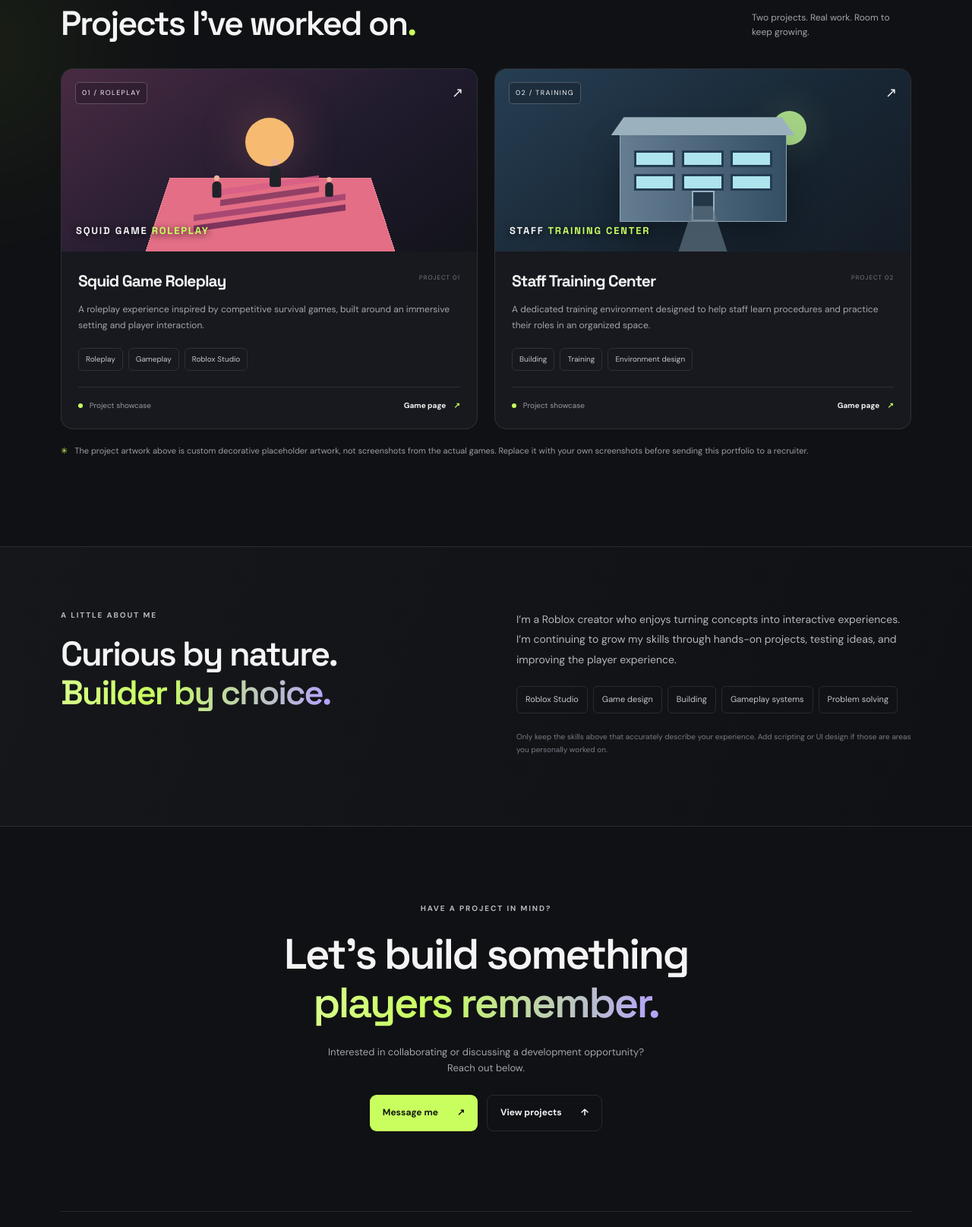
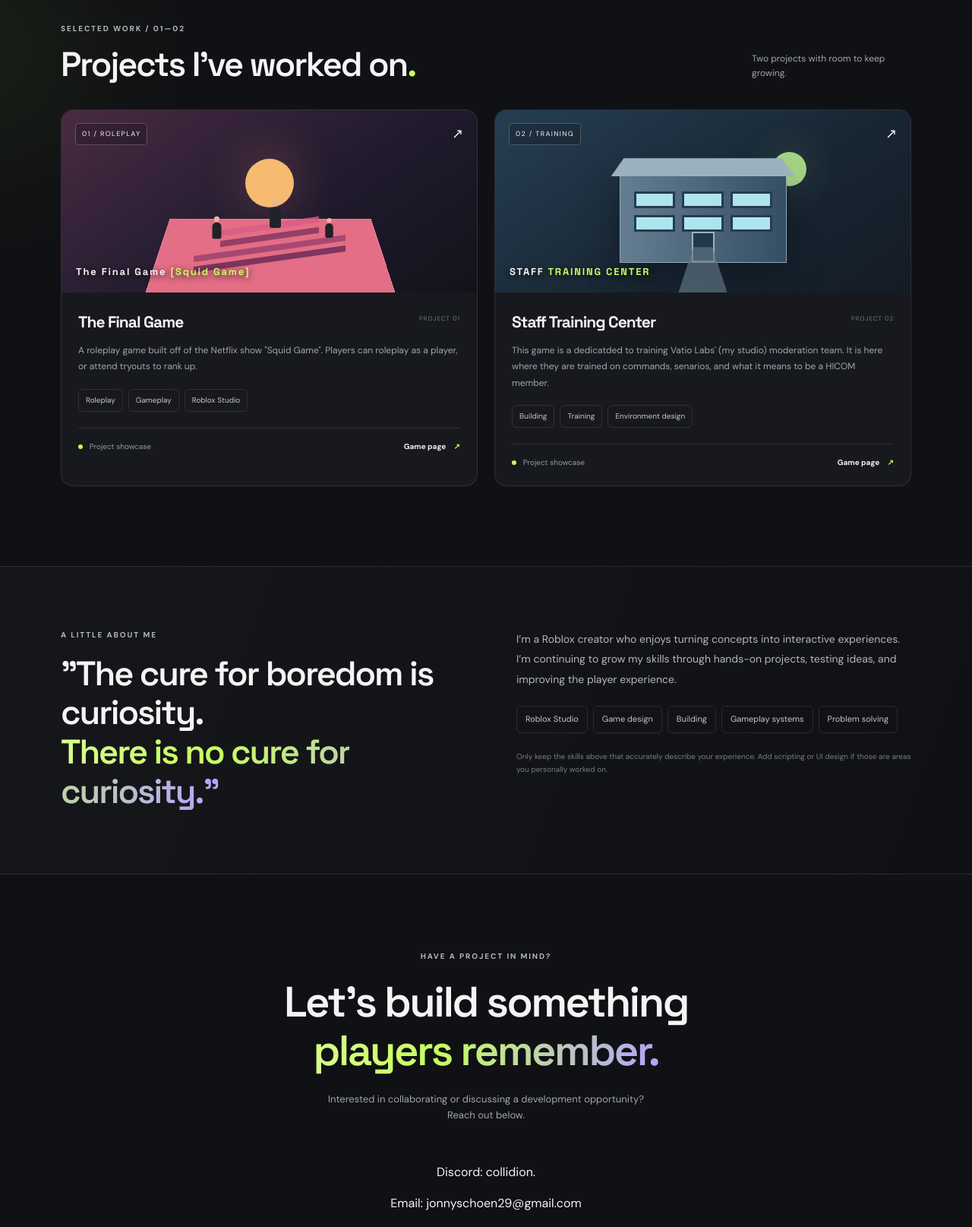
Before and after one commit to rentora-usa/gameportfolio, a plain HTML site: page index.html in a window 1280 px wide. Shown: the part 747-2362 px from the top of the page at 76% size. Drawn offline with Linux system fonts and the light colour scheme.

Commit message:
Refactor text content in index.html
Updated various text elements for consistency and clarity, including brand name and project descriptions.

```diff
--- a/index.html
+++ b/index.html
@@ -14,7 +14,7 @@
 <body>
   <div class="ambient ambient-one"></div><div class="ambient ambient-two"></div>
   <header class="nav wrap">
-    <a class="brand" href="#home" aria-label="Home"><span class="brand-mark">C</span><span data-name>Collidon</span><span class="availability"><i></i> Portfolio</span></a>
+    <a class="brand" href="#home" aria-label="Home"><span class="brand-mark">C</span><span data-name>Collidion</span><span class="availability"><i></i> Portfolio</span></a>
     <button class="menu-toggle" aria-label="Open menu" aria-expanded="false">☰</button>
     <nav class="nav-links">
       <a href="#projects">Projects</a><a href="#about">About</a><a href="#contact" class="nav-cta">Contact <span>↗</span></a>
@@ -24,9 +24,9 @@
   <main>
     <section class="hero wrap" id="home">
       <div class="hero-copy">
-        <p class="eyebrow"><span class="eyebrow-line"></span> COLLIDION's DEVELOPER PORTFOLIO</p>
+        <p class="eyebrow"><span class="eyebrow-line"></span> COLLIDION'S DEVELOPER PORTFOLIO</p>
         <h1>I turn ideas into<br><span class="gradient-text">playable worlds.</span></h1>
-        <p class="hero-desc">I create Roblox experiences, experiment with gameplay systems, and build spaces where players can connect and play.</p>
+        <p class="hero-desc">I make Roblox games that allows players to learn, connect, and grow. The Final Game is my major game - which is still in the development phase - however it has been entirely built and scripted soley by me.</p>
         <div class="hero-actions">
           <a class="button button-primary" href="#projects">Explore my work <span>↓</span></a>
           <a class="button button-ghost" href="#contact">Get in touch <span>↗</span></a>
@@ -44,18 +44,18 @@
     <section class="section wrap" id="projects">
       <div class="section-heading">
         <div><p class="eyebrow">SELECTED WORK / 01—02</p><h2>Projects I’ve worked on<span class="accent">.</span></h2></div>
-        <p class="section-note">Two projects. Real work. Room to keep growing.</p>
+        <p class="section-note">Two projects with room to keep growing.</p>
       </div>
       <div class="project-grid">
         <article class="project-card">
           <div class="project-visual squid-visual">
             <div class="visual-top"><span class="visual-tag">01 / ROLEPLAY</span><span class="visual-symbol">↗</span></div>
             <div class="squid-scene"><div class="squid-sun"></div><div class="squid-platform p1"></div><div class="squid-platform p2"></div><div class="squid-person person-a"></div><div class="squid-person person-b"></div><div class="squid-person person-c"></div></div>
-            <div class="visual-caption">SQUID GAME <span>ROLEPLAY</span></div>
+            <div class="visual-caption">The Final Game <span>[Squid Game]</span></div>
           </div>
           <div class="project-body">
-            <div class="project-title-row"><h3>Squid Game Roleplay</h3><span class="project-index">PROJECT 01</span></div>
-            <p>A roleplay experience inspired by competitive survival games, built around an immersive setting and player interaction.</p>
+            <div class="project-title-row"><h3>The Final Game</h3><span class="project-index">PROJECT 01</span></div>
+            <p>A roleplay game built off of the Netflix show "Squid Game". Players can roleplay as a player, or attend tryouts to rank up.</p>
             <div class="chips"><span>Roleplay</span><span>Gameplay</span><span>Roblox Studio</span></div>
             <div class="project-footer"><span class="status"><i></i> Project showcase</span><a class="text-link project-link" href="#" data-link="squid">Game page <span>↗</span></a></div>
           </div>
@@ -69,18 +69,17 @@
           </div>
           <div class="project-body">
             <div class="project-title-row"><h3>Staff Training Center</h3><span class="project-index">PROJECT 02</span></div>
-            <p>A dedicated training environment designed to help staff learn procedures and practice their roles in an organized space.</p>
+            <p>This game is a dedicatded to training Vatio Labs' (my studio) moderation team. It is here where they are trained on commands, senarios, and what it means to be a HICOM member.</p>
             <div class="chips"><span>Building</span><span>Training</span><span>Environment design</span></div>
             <div class="project-footer"><span class="status"><i></i> Project showcase</span><a class="text-link project-link" href="#" data-link="training">Game page <span>↗</span></a></div>
           </div>
         </article>
       </div>
-      <p class="edit-note"><span>✳</span> The project artwork above is custom decorative placeholder artwork, not screenshots from the actual games. Replace it with your own screenshots before sending this portfolio to a recruiter.</p>
     </section>
 
     <section class="about-section" id="about">
       <div class="wrap about-grid">
-        <div><p class="eyebrow">A LITTLE ABOUT ME</p><h2>Curious by nature.<br><span class="gradient-text">Builder by choice.</span></h2></div>
+        <div><p class="eyebrow">A LITTLE ABOUT ME</p><h2>"The cure for boredom is curiosity.<br><span class="gradient-text">There is no cure for curiosity."</span></h2></div>
         <div class="about-copy"><p>I’m a Roblox creator who enjoys turning concepts into interactive experiences. I’m continuing to grow my skills through hands-on projects, testing ideas, and improving the player experience.</p><div class="skill-list"><span>Roblox Studio</span><span>Game design</span><span>Building</span><span>Gameplay systems</span><span>Problem solving</span></div><p class="small-note">Only keep the skills above that accurately describe your experience. Add scripting or UI design if those are areas you personally worked on.</p></div>
       </div>
     </section>
@@ -89,11 +88,13 @@
       <p class="eyebrow">HAVE A PROJECT IN MIND?</p>
       <h2>Let’s build something<br><span class="gradient-text">players remember.</span></h2>
       <p class="contact-desc">Interested in collaborating or discussing a development opportunity? Reach out below.</p>
-      <div class="contact-actions"><a class="button button-primary" href="#" data-contact>Message me <span>↗</span></a><a class="button button-ghost" href="#projects">View projects <span>↑</span></a></div>
+      <br>
+      <p>Discord: collidion.</p>
+      <p>Email: jonnyschoen29@gmail.com</p>
     </section>
   </main>
 
-  <footer class="footer wrap"><a class="brand footer-brand" href="#home"><span class="brand-mark">J</span><span data-name>YOUR NAME</span></a><span>Made with care · Roblox Developer Portfolio</span><a href="#home" class="back-top">Back to top ↑</a></footer>
+  <footer class="footer wrap"><a class="brand footer-brand" href="#home"><span class="brand-mark">C</span><span data-name>Collidion</span></a><span>Made with care · Roblox Developer Portfolio</span><a href="#home" class="back-top">Back to top ↑</a></footer>
   <script src="script.js"></script>
 </body>
 </html>
```
